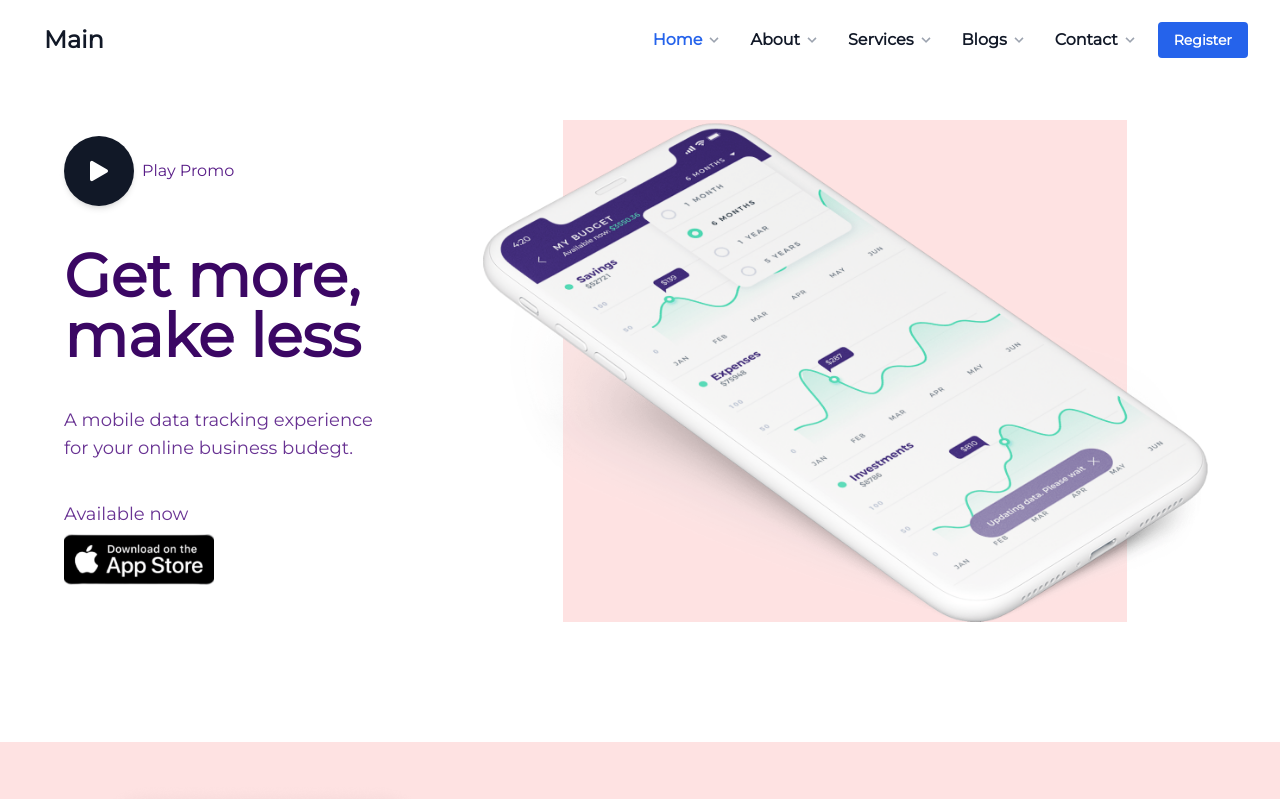
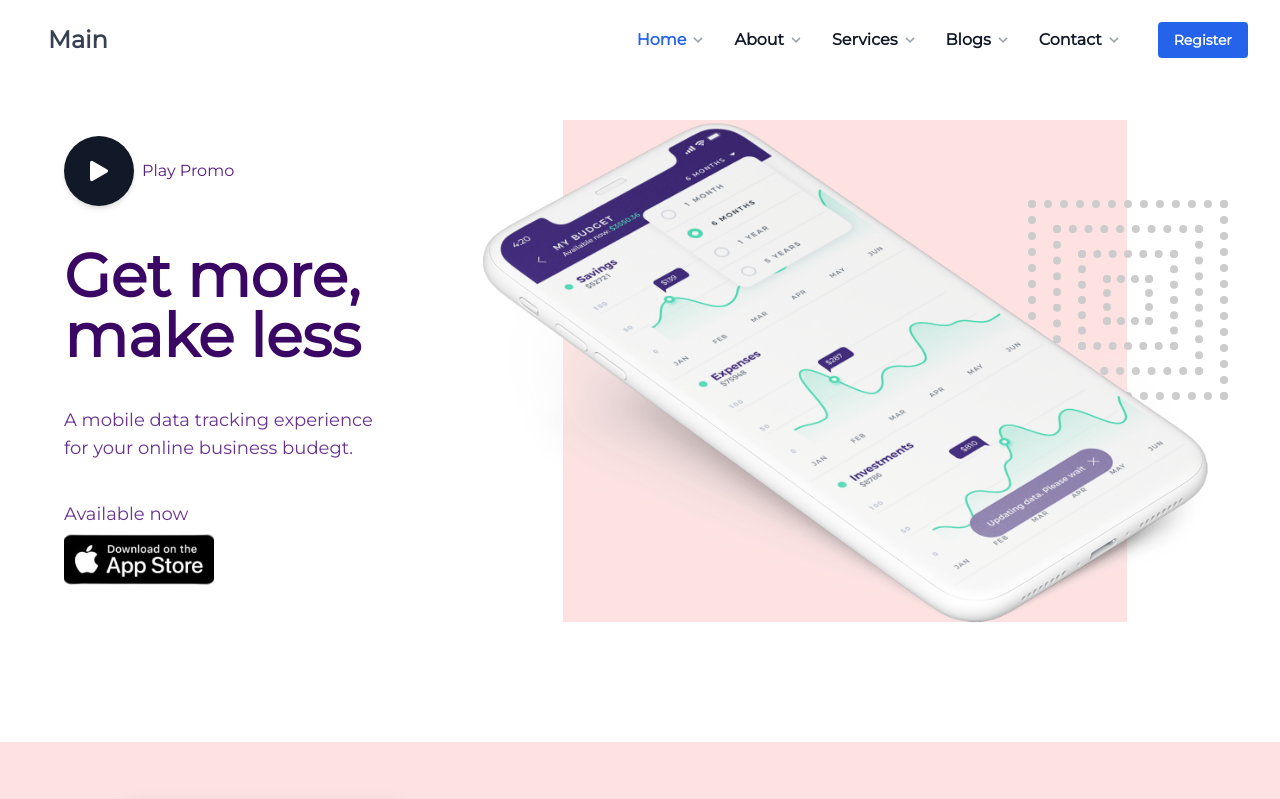
Before and after one commit to Syed-Jameel/main-landing-page-tailwind, a Next.js app: page / in a window 1280 px wide. Shown: the top 799 px of the page. Built offline with nearby package versions, Linux system fonts and the light colour scheme.

Commit message:
dotted box added

```diff
--- a/src/app/globals.css
+++ b/src/app/globals.css
@@ -29,6 +29,11 @@ body {
     color: rgb(0, 145, 255);
 }
 
+.dotted-border {
+    border: 8px #CCCCCC dotted;
+    padding: 17px;
+}
+
 
 @media (max-width: 700px) {
     html {
--- a/src/components/Hero.js
+++ b/src/components/Hero.js
@@ -7,17 +7,17 @@ import Image from 'next/image';
 export default function Hero() {
     return (
         <div className="">
-            <div className="mx-auto max-w-2xl mt-0 sm:mt-2 px-4 py-16 sm:px-6 sm:py-14 lg:max-w-7xl lg:px-8">
+            <div className="mx-auto max-w-2xl mt-16 sm:mt-2 px-4 py-24 sm:px-6 sm:py-14 lg:max-w-7xl lg:px-8">
                 <div className="bg-gray-0 sm:py-14 grid grid-cols-1 lg:grid-cols-3 gap-4">
 
                     {/* Left section */}
-                    <div className="bg-gray-0 space-y-6 sm:space-y-10 px-2 sm:px-8 py-4">
-                        <div className="flex items-center justify-between  gap-x-4">
-                            <div className="flex items-center justify-center space-x-2">
-                                <button className="w-[70px] h-[70px] bg-gray-900 hover:bg-blue-700 shadow-md hover:shadow-lg rounded-full flex justify-center items-center"><i className="bi bi-play-fill text-4xl text-white"></i></button>
-                                <h3 className="text-purple-900 font-medium">Play Promo</h3>
-                            </div>
+                    <div className="space-y-6 sm:space-y-10 px-2 sm:px-8 py-4">
+
+                        <div className="flex items-center justify-start space-x-2">
+                            <button className="w-[70px] h-[70px] -ms-2 sm:ms-0 bg-gray-900 hover:bg-blue-700 shadow-md hover:shadow-lg rounded-full flex justify-center items-center scale-75 sm:scale-100 "><i className="bi bi-play-fill text-4xl text-white"></i></button>
+                            <h3 className="text-purple-900 font-medium">Play Promo</h3>
                         </div>
+
                         <h1 className="text-purple-950 text-6xl font-bold">
                             Get more, <br />
                             make less
@@ -32,10 +32,32 @@ export default function Hero() {
                     </div>
 
                     {/* Right section */}
-                    <div className="bg-gray-0 relative col-span-2 flex justify-center ">
-                        <div className="bg-red-100 absolute z-10 w-full sm:w-[70%] rounded-xl sm:rounded-none min-h-full">&nbsp;</div>
-                        <Image src={iphoneMockup} className="bsolute z-20 w-[90%] hover:translate-x-8 ease-in-out transition duration-700" alt="iphoneMockup" />
+                    <div className='hidden sm:block col-span-2'>
+                        <div className=" bg-gray-0 relative  flex justify-center ">
+                            <div className="bg-red-100 absolute z-10 w-full sm:w-[70%]  min-h-full">&nbsp;</div>
+                            <Image src={iphoneMockup} className="bsolute z-30 w-[90%] hover:translate-x-8 ease-in-out transition duration-700" alt="iphoneMockup" />
+                            <div className='dotted-border absolute z-20 top-20 end-5 ' style={{
+                                height: "200px",
+                                width: "200px"
+                            }}>
+                                <div className='dotted-border' style={{
+                                    height: "150px",
+                                    width: "150px"
+                                }}>
+                                    <div className='dotted-border' style={{
+                                        height: "100px",
+                                        width: "100px"
+                                    }}>
+                                        <div className='dotted-border' style={{
+                                            height: "50px",
+                                            width: "50px"
+                                        }}></div>
+                                    </div>
+                                </div>
+                            </div>
+                        </div>
                     </div>
+
                 </div>
             </div>
         </div>
--- a/src/components/NavHoverDropdown.js
+++ b/src/components/NavHoverDropdown.js
@@ -19,7 +19,7 @@ export default function NavHoverDropdown({ items }) {
           <path d="M9.293 12.95l.707.707L15.657 8l-1.414-1.414L10 10.828 5.757 6.586 4.343 8z" />
         </svg>
       </button>
-      <ul className="absolute hidden shadow-lg font-semibold text-sm bg-white text-gray-900 rounded-lg pt-3 pb-2  group-hover:block  min-w-[120px]">
+      <ul className="absolute  hidden shadow-lg font-semibold text-sm bg-white text-gray-900 rounded-lg pt-3 pb-2  group-hover:block min-w-[120px]">
         {
           items.sublinks?.map((sublink) => (
             <li key={sublink.name}>
--- a/src/components/Navbar.js
+++ b/src/components/Navbar.js
@@ -1,6 +1,6 @@
 "use client";
 import { Disclosure } from "@headlessui/react";
-import { Bars3Icon, XMarkIcon } from "@heroicons/react/24/outline";
+import { Bars2Icon, XMarkIcon } from "@heroicons/react/24/outline";
 import { usePathname } from "next/navigation";
 import Link from "next/link";
 import NavHoverDropdown from "./NavHoverDropdown";
@@ -63,37 +63,34 @@ export default function Navbar() {
       <Disclosure as="nav" className="bg-white w-full">
         {({ open }) => (
           <>
-            <div className="mx-auto max-w-7xl  px-4 sm:px-6 lg:px-8 ">
+            <div className="mx-auto max-w-7xl  px-6 sm:px-6 lg:px-8 ">
               <div className="flex h-20 items-center justify-between ">
-                {/* <div className="flex items-center"> */}
-                <div className="flex-shrink-0 sm:p-1">
-                  {/* <Image width={38} height={38} src={logo} alt="logo" /> */}
-                  <h1 className="text-gray-900 hover:text-blue-500 p-2 text-2xl font-bold">Main</h1>
+                <div className="flex items-center flex-shrink-0 ">
+                  <div className="flex md:hidden">
+                    {/* Mobile menu button */}
+                    <Disclosure.Button className="relative inline-flex items-center justify-center rounded-full font-bold bg-gray-200 p-4 text-gray-900 hover:bg-gray-100 hover:text-gray-900 border-2 hover:border-gray-400 focus:outline-none focus:ring-2 focus:ring-blue-600 focus:ring-offset-2 focus:ring-offset-gray-800">
+                      <span className="absolute -inset-0.5" />
+                      <span className="sr-only">Open main menu</span>
+                      {open ? <XMarkIcon className="block h-6 w-6" aria-hidden="true" /> : <Bars2Icon className="block h-6 w-6" aria-hidden="true" />}
+                    </Disclosure.Button>
                   </div>
+                  <h1 className="text-gray-700 hover:text-blue-500 pl-4 text-2xl font-bold">Main</h1>
+                </div>
+
+                <div className="flex items-center space-x-8">
                   <div className="hidden md:block">
                     <div className="ml-10 flex items-baseline space-x-4">
-
                       <NavHoverDropdown items={homeItems} />
                       <NavHoverDropdown items={aboutItems} />
                       <NavHoverDropdown items={servicesItems} />
                       <NavHoverDropdown items={blogsItems} />
                       <NavHoverDropdown items={contactItems} />
+                    </div>
+                  </div>
 
-                    <div className="space-x-2">
                   <button className="bg-blue-600 hover:bg-blue-700 text-white text-sm font-semibold py-2 px-4 rounded">Register</button>
                 </div>
-                  </div>
-                </div>
-                {/* </div> */}
 
-                <div className="flex md:hidden">
-                  {/* Mobile menu button */}
-                  <Disclosure.Button className="relative inline-flex items-center justify-center rounded-full font-bold bg-gray-900 p-2 text-white hover:bg-gray-100 hover:text-gray-900 border-2 hover:border-gray-900 focus:outline-none focus:ring-2 focus:ring-blue-600 focus:ring-offset-2 focus:ring-offset-gray-800">
-                    <span className="absolute -inset-0.5" />
-                    <span className="sr-only">Open main menu</span>
-                    {open ? <XMarkIcon className="block h-6 w-6" aria-hidden="true" /> : <Bars3Icon className="block h-6 w-6" aria-hidden="true" />}
-                  </Disclosure.Button>
-                </div>
               </div>
             </div>
 
@@ -115,11 +112,12 @@ export default function Navbar() {
                   Services
                 </Disclosure.Button>
                 {/*Projects Dropdown start*/}
-                <NavHoverDropdown items={blogsItems} />
+                {/* <NavHoverDropdown items={blogsItems} /> */}
                 {/*Projects Dropdown end*/}
                 <Disclosure.Button as={Link} href="/contact" className={`${isActive("/contact") ? "text-blue-600 hover:text-blue-500 p-3 text-lg font-semibold" : "text-black font-semibold hover:bg-gray-0 hover:text-blue-600 rounded-md px-3 py-2 text-lg"}`} aria-current={isActive("/contact") ? "page" : undefined}>
                   Contact
                 </Disclosure.Button>
+
               </div>
 
             </Disclosure.Panel>
--- a/src/components/ScrollToTopButton.js
+++ b/src/components/ScrollToTopButton.js
@@ -30,7 +30,7 @@ export default function ScrollToTopButton() {
   };
 
   return (
-    <button className={`${isVisible ? "block" : "hidden"} shadow-lg fixed z-50 bottom-32 -right-10 sm:bottom-40 sm:-right-4  bg-gray-100 hover:bg-gray-200 text-gray-900 hover:text-red-600 font-semibold py-1 px-4 rounded-xl -rotate-90`} onClick={scrollToTop} title="Scroll to Top">
+    <button className={`${isVisible ? "block" : "hidden"} shadow-lg fixed z-50 bottom-32 -right-10 sm:bottom-40 sm:-right-4  bg-gray-100 hover:bg-gray-200 text-gray-900 hover:text-blue-600 font-semibold py-1 px-4 rounded-xl -rotate-90`} onClick={scrollToTop} title="Scroll to Top">
       <div> ------ Scroll to top</div>
     </button>
   );
```
Lines whose indentation alone changed are shown as unchanged.
